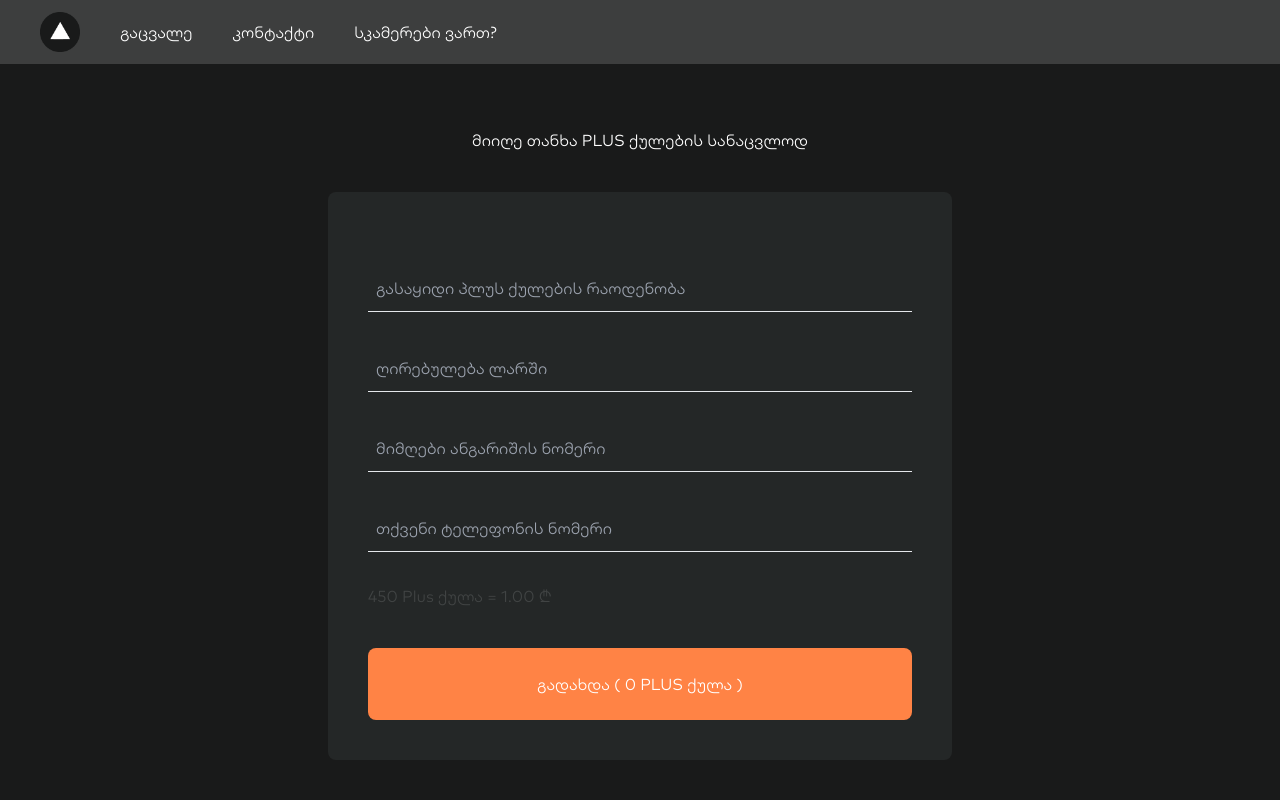
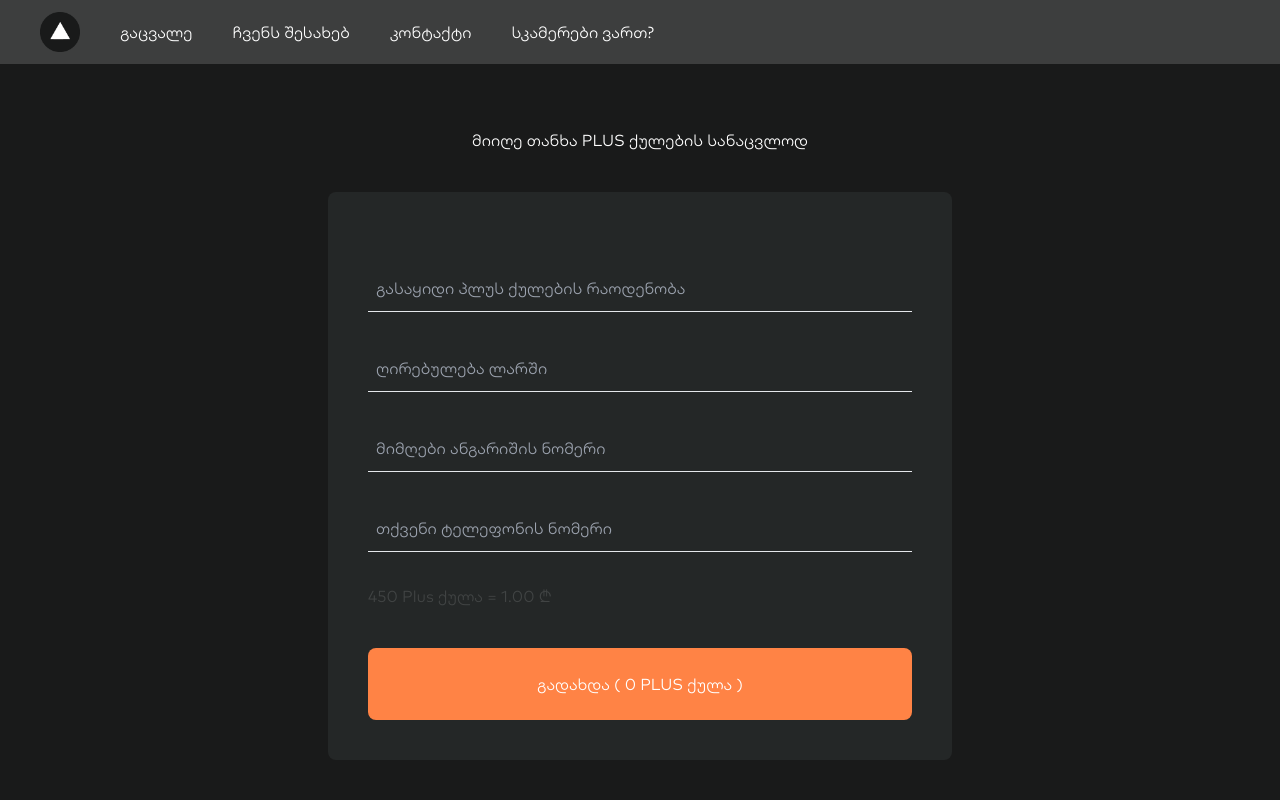
Before and after one commit to lukaakhalbedashvili/swapy.ge, a Next.js app: page / in a window 1280 px wide. Shown: the top 800 px of the page. Built offline with nearby package versions, Linux system fonts and the light colour scheme.

Commit message:
fix ( header styles )

```diff
--- a/src/app/page.tsx
+++ b/src/app/page.tsx
@@ -31,11 +31,11 @@
               </Link>
             </li>
 
-            <li className="ml-4 lg:ml-10">
+            <li className="ml-4 lg:ml-10  hidden lg:inline">
               <Link href="#გაცვალე">გაცვალე</Link>
             </li>
 
-            <li className="ml-4 lg:ml-10 text-nowrap hidden lg:visible">
+            <li className="ml-4 lg:ml-10 text-nowrap hidden lg:inline">
               <Link href="#ჩვენს შესახებ">ჩვენს შესახებ</Link>
             </li>
 
```
